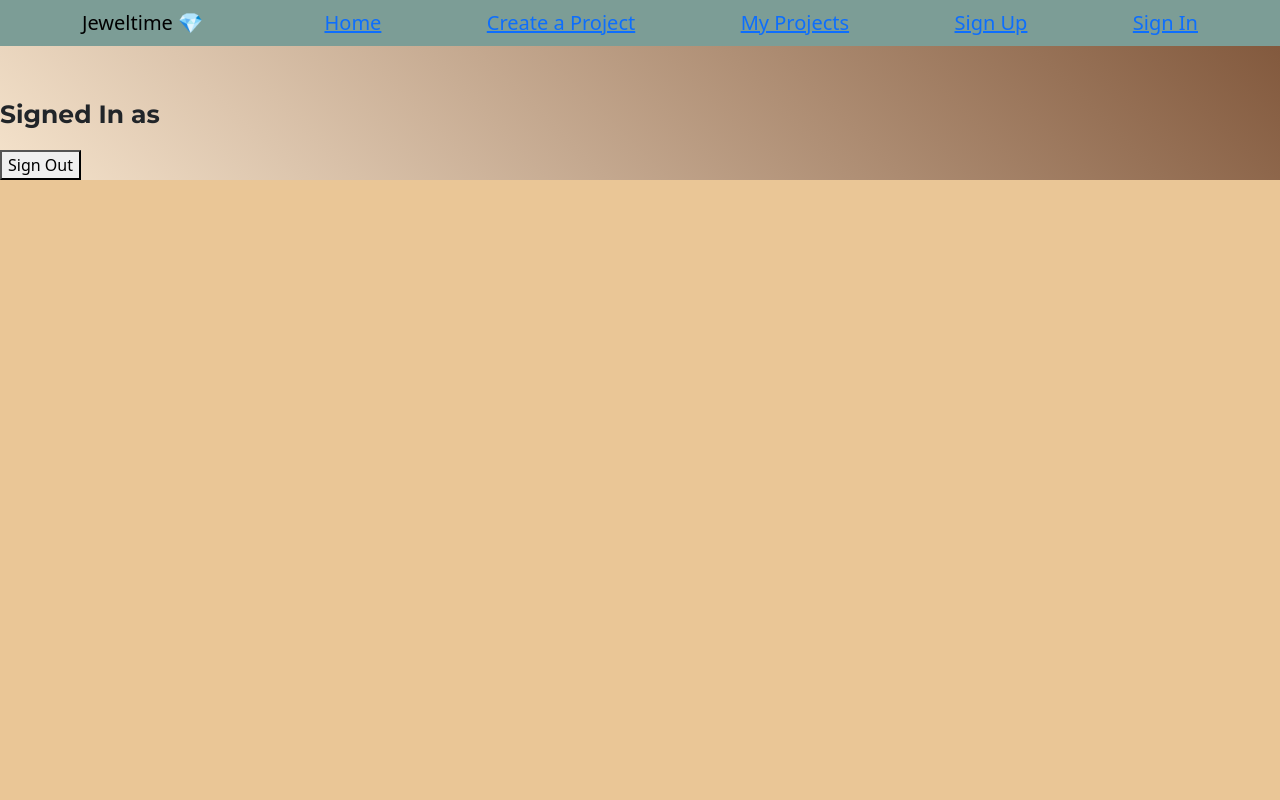
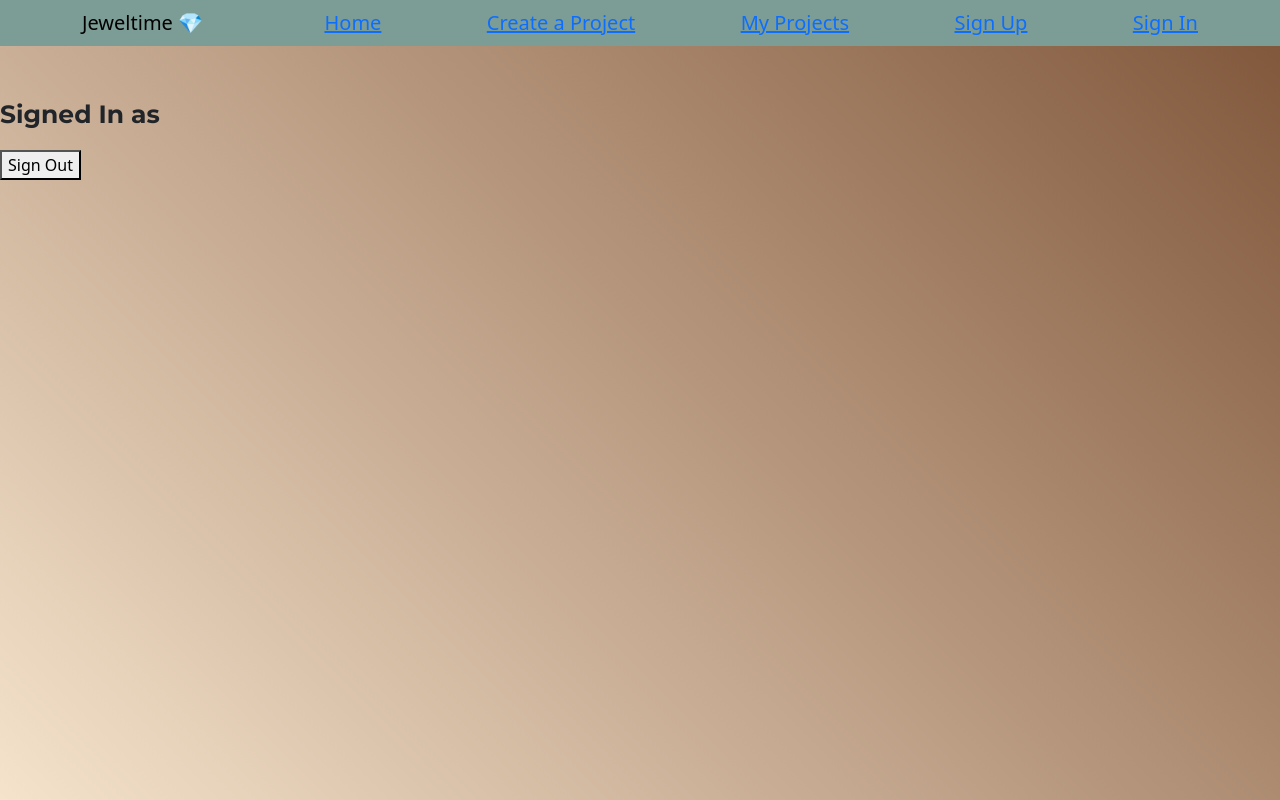
Before and after one commit to AngieCCo/front-end-jeweltime, a React (Create React App) app: page / in a window 1280 px wide. Built offline with nearby package versions, Linux system fonts and the light colour scheme; no server answers.

Commit message:
Make the gradient color take up the whole page

```diff
--- a/src/index.css
+++ b/src/index.css
@@ -15,10 +15,6 @@ h2 {
   font-family: 'Wix Madefor Display', sans-serif;
 }
 
-html {
-  background-color: #EAC696;
-}
-
 html, body {
   /* background-color: #EAC696; */
   margin: 0;
@@ -31,4 +27,5 @@ p {
 
 #root {
   background: linear-gradient(45deg, #F5E3CC 0%, #7F5539 100%);
+  min-height: 100vh;
 }
```
